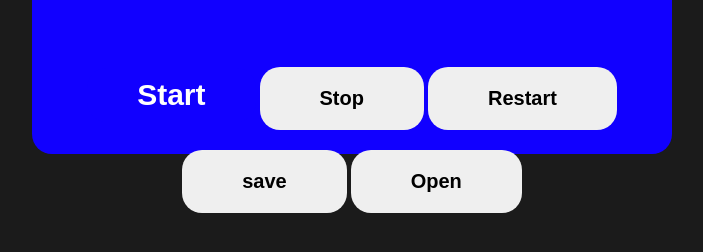
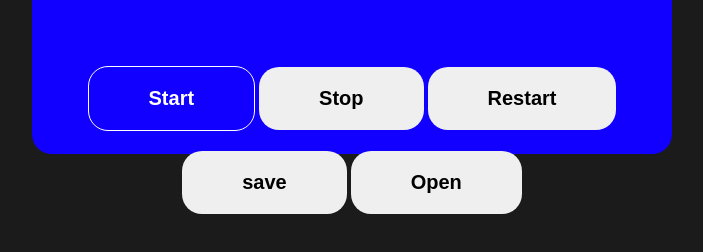
Before and after one commit to Dkrv4006/Cronometro, a plain HTML site: page index.html in a window 1280 px wide. In both pictures the pointer is over the button "Start". Shown: the part 446-698 px from the top of the page, without its empty margins (288-991 px from the left). Drawn offline with Linux system fonts and the light colour scheme.

Commit message:
Update style.css

```diff
--- a/css/style.css
+++ b/css/style.css
@@ -58,10 +58,7 @@ font-weight: 600;
 .btn:hover{
     background-color: rgb(17, 0, 255);
     color: rgb(255, 255, 255);
-    font-size: 30px;
-    padding: 10px 50px;
-    margin: 0;
-
+    border: 1px solid #ffffff;
 }
 
 .btn1{
```
